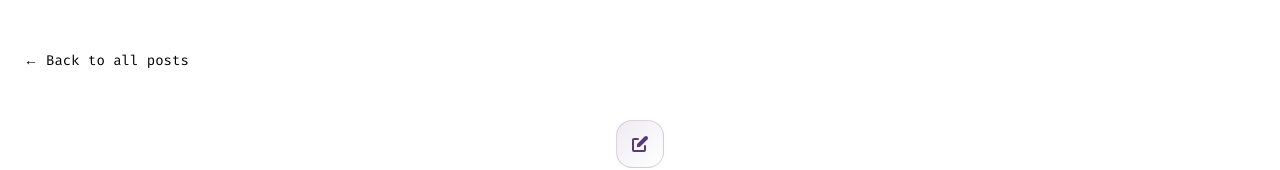
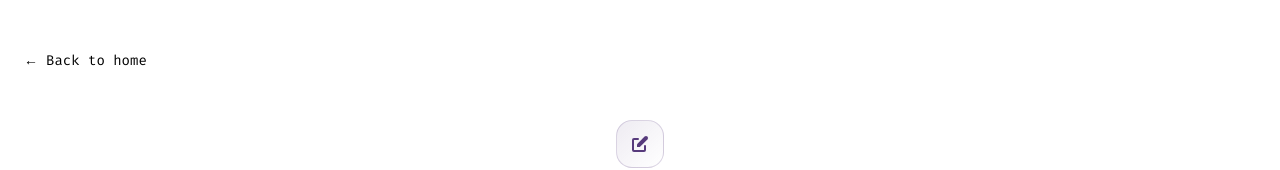
Before and after one commit to jokerhgs/web-portfolio, a Next.js app: page /blogs in a window 1280 px wide. Shown: the top 170 px of the page. Built offline with nearby package versions, Linux system fonts and the light colour scheme.

Commit message:
fix: update incorrect path

```diff
--- a/src/app/blogs/page.tsx
+++ b/src/app/blogs/page.tsx
@@ -96,13 +96,13 @@ export default function BlogsPage() {
         {/* Back link at top left */}
         <div className="mb-8 sm:mb-12">
           <Link
-            href="/blogs"
+            href="/"
             className="inline-flex items-center gap-2 text-sm text-muted-foreground hover:text-primary transition-colors duration-300 group"
           >
             <span className="group-hover:-translate-x-1 transition-transform duration-200">
               ←
             </span>
-            Back to all posts
+            Back to home
           </Link>
         </div>
 
```
